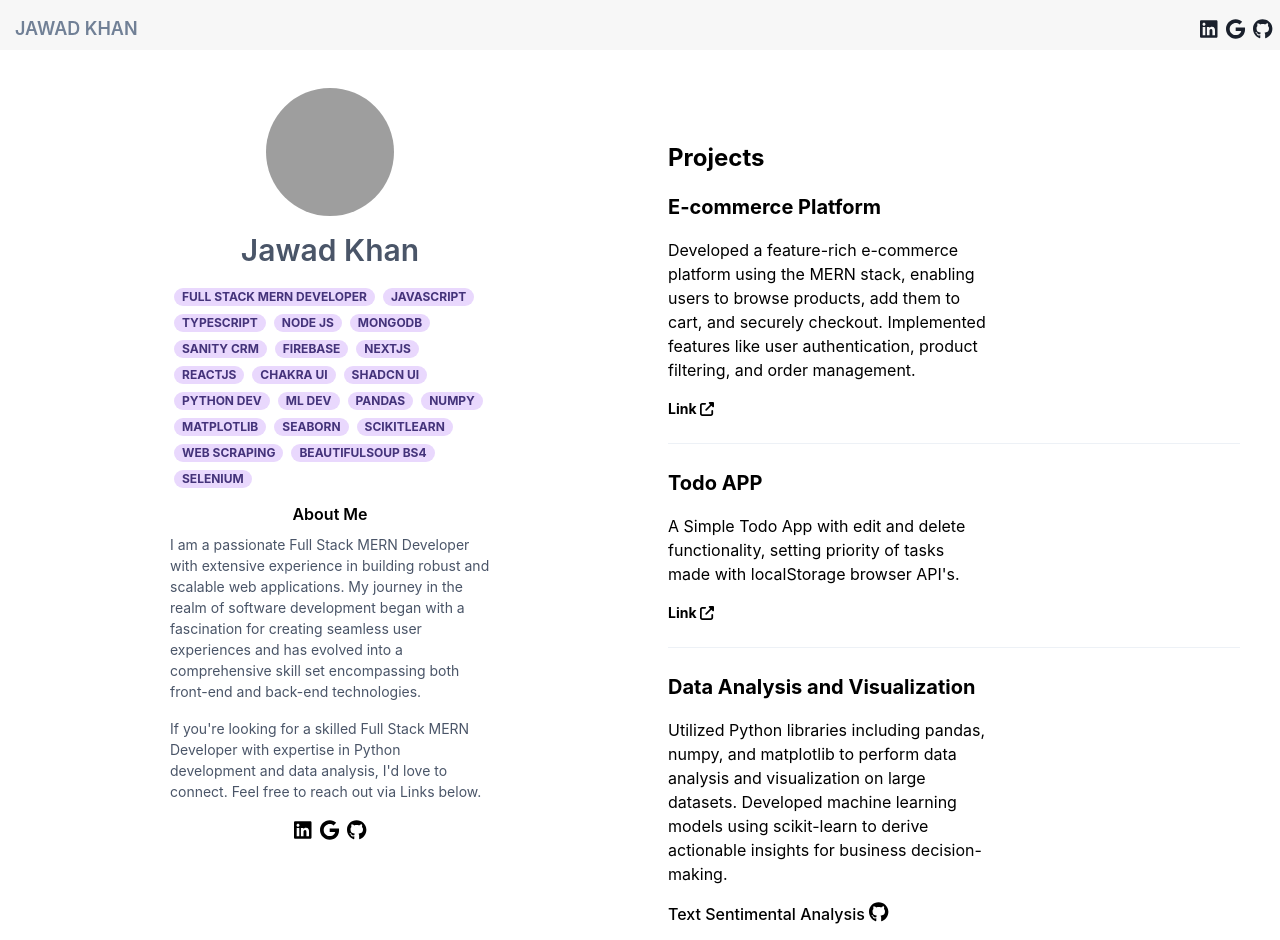
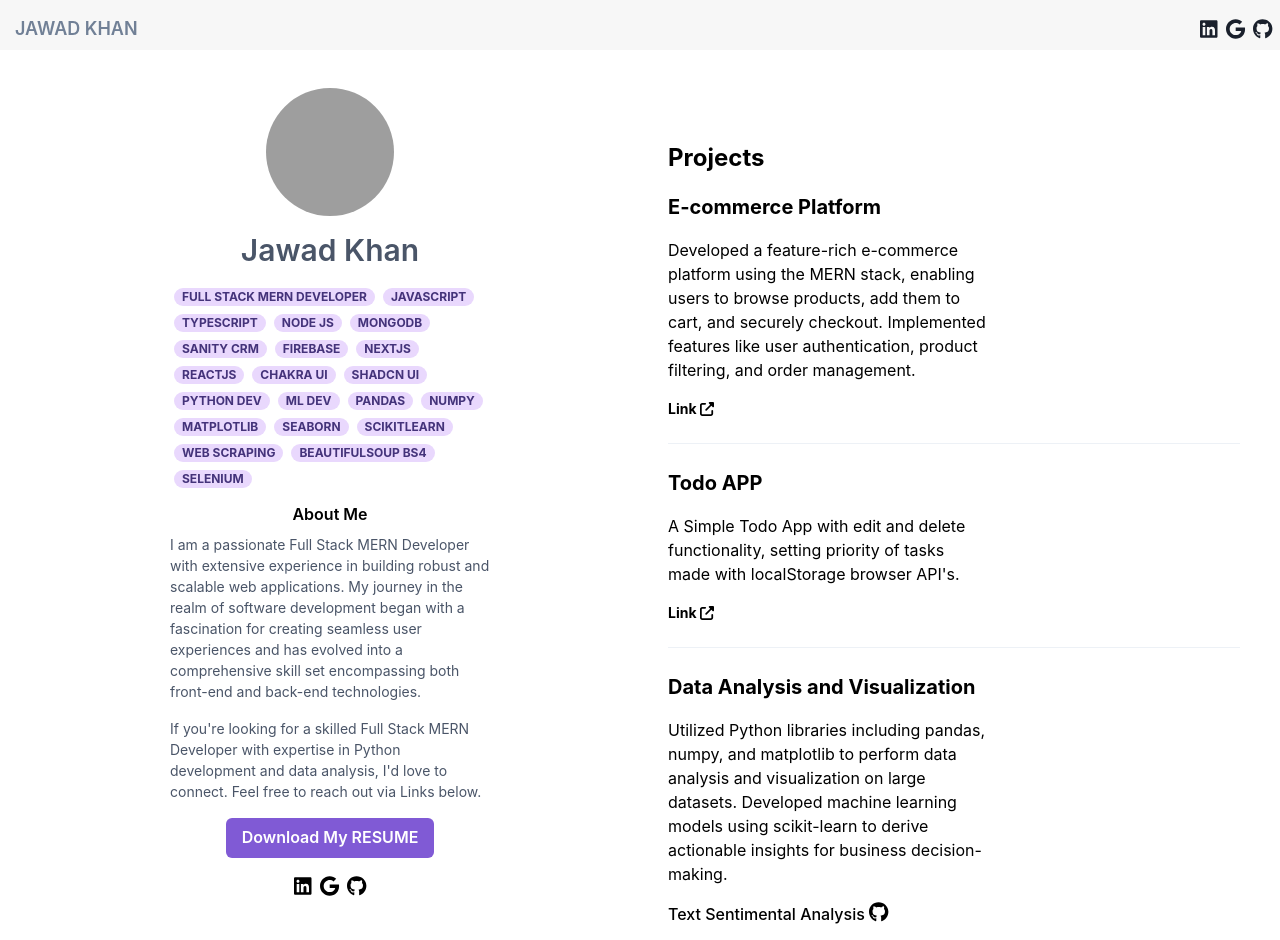
Before and after one commit to JawadKhan65/MyPort, a React (Create React App) app: page / in a window 1280 px wide. Shown: the top 940 px of the page. Built offline with nearby package versions, Linux system fonts and the light colour scheme; grey boxes are pictures that could not be loaded.

Commit message:
Added resume download button

```diff
--- a/src/Components/ProfileCard.jsx
+++ b/src/Components/ProfileCard.jsx
@@ -1,9 +1,9 @@
 import React from 'react';
-import { Box, Heading, HStack, Avatar, Badge, Link } from '@chakra-ui/react';
+import { Box, Heading, HStack, Avatar, Badge, Link, Button } from '@chakra-ui/react';
 import { FontAwesomeIcon } from '@fortawesome/react-fontawesome';
 import { faLinkedin, faGithub, faGoogle } from '@fortawesome/free-brands-svg-icons';
 import imgurl from "../IMG_0402.jpg"
-
+import resume from "../jawad_khan_resume.pdf"
 const ProfileCard = () => {
 
     const content = {
@@ -68,6 +68,11 @@ const ProfileCard = () => {
                     {content.contact}
                 </Box>
             </Box>
+            <Box margin={2} >
+                <Button colorScheme="purple">
+                    <a href={resume} download>Download My RESUME </a>
+                </Button>
+            </Box>
             <Box margin={2} display="flex" alignItems="center">
                 <HStack spacing={2}>
                     <Link href={content.LinkedIn} isExternal>
```
Also changed, not shown: 1 other file (tests, documents, lock files or other folders).
